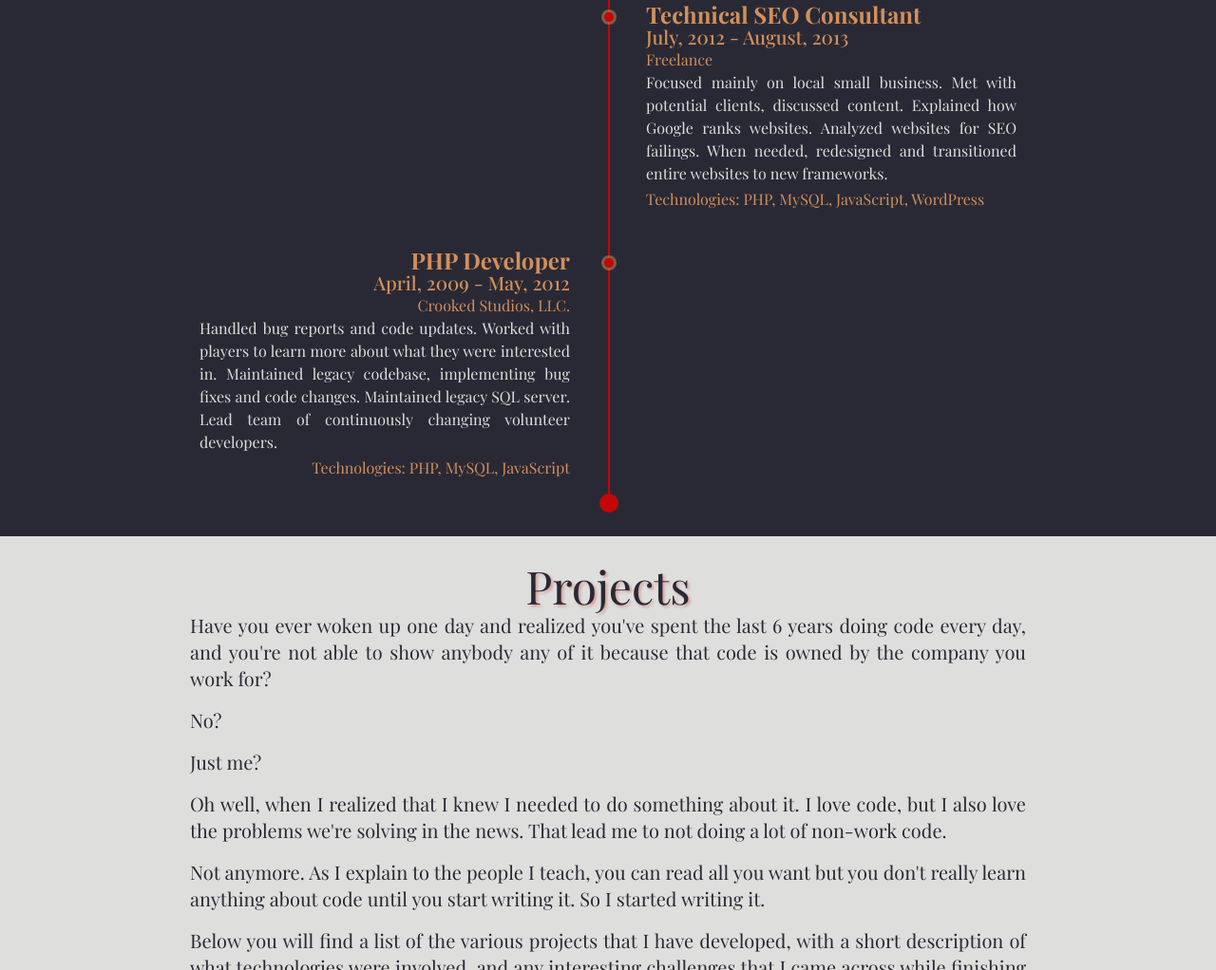
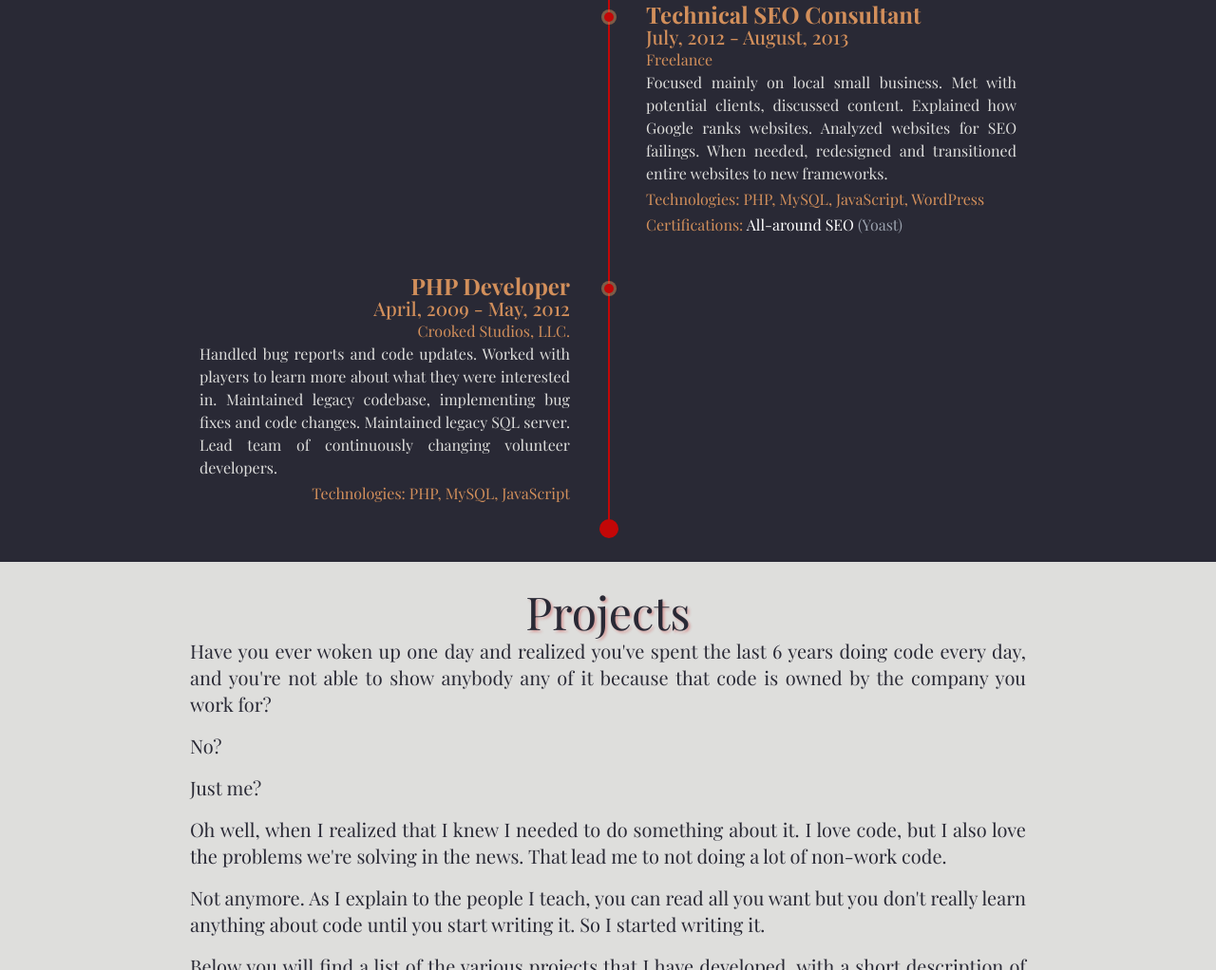
Before and after one commit to anubisthejackle/anubisthejackle.github.io, a plain HTML site: page index.html in a window 1280 px wide. Shown: the part 2490-3512 px from the top of the page at 95% size. Drawn offline with nearby package versions, Linux system fonts and the light colour scheme; a web font is replaced by a local one.

Commit message:
Add Yoast certification to SEO

```diff
--- a/index.html
+++ b/index.html
@@ -335,6 +335,7 @@
                             Analyzed websites for SEO failings. When needed, redesigned
                             and transitioned entire websites to new frameworks.</p>
                         <h6>Technologies: PHP, MySQL, JavaScript, WordPress</h6>
+                        <h6>Certifications: <a class="text-white hover:text-gray-400" href="https://academy.yoast.com/certificate/2883/306313/8909f0ebf8c967e948627a019ee25786/1/" target="_blank">All-around SEO</a> <span class="text-gray-400 font-light">(Yoast)</span></h6>
                     </li>
                     <li>
                         <h3>PHP Developer</h3>
```
